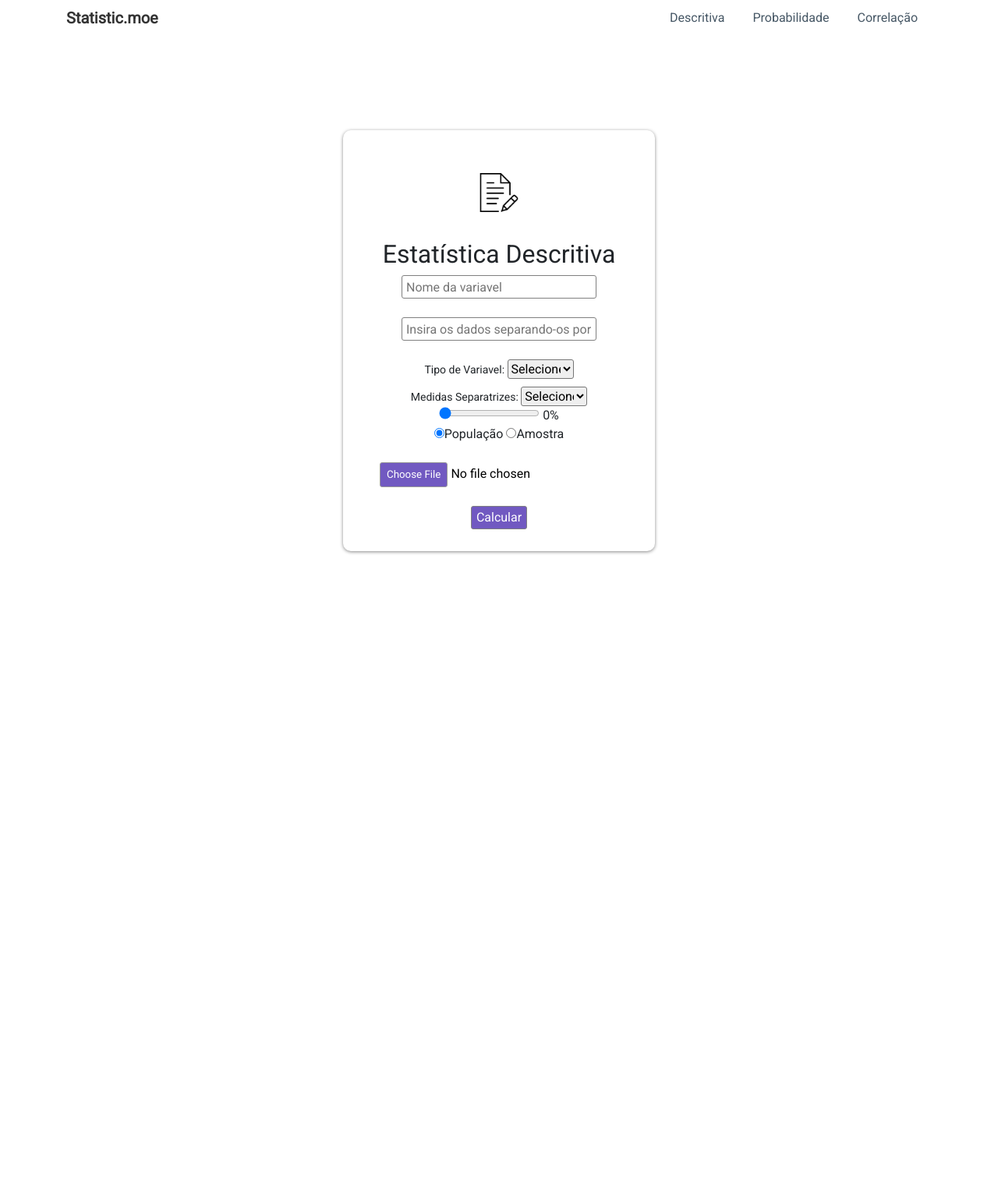
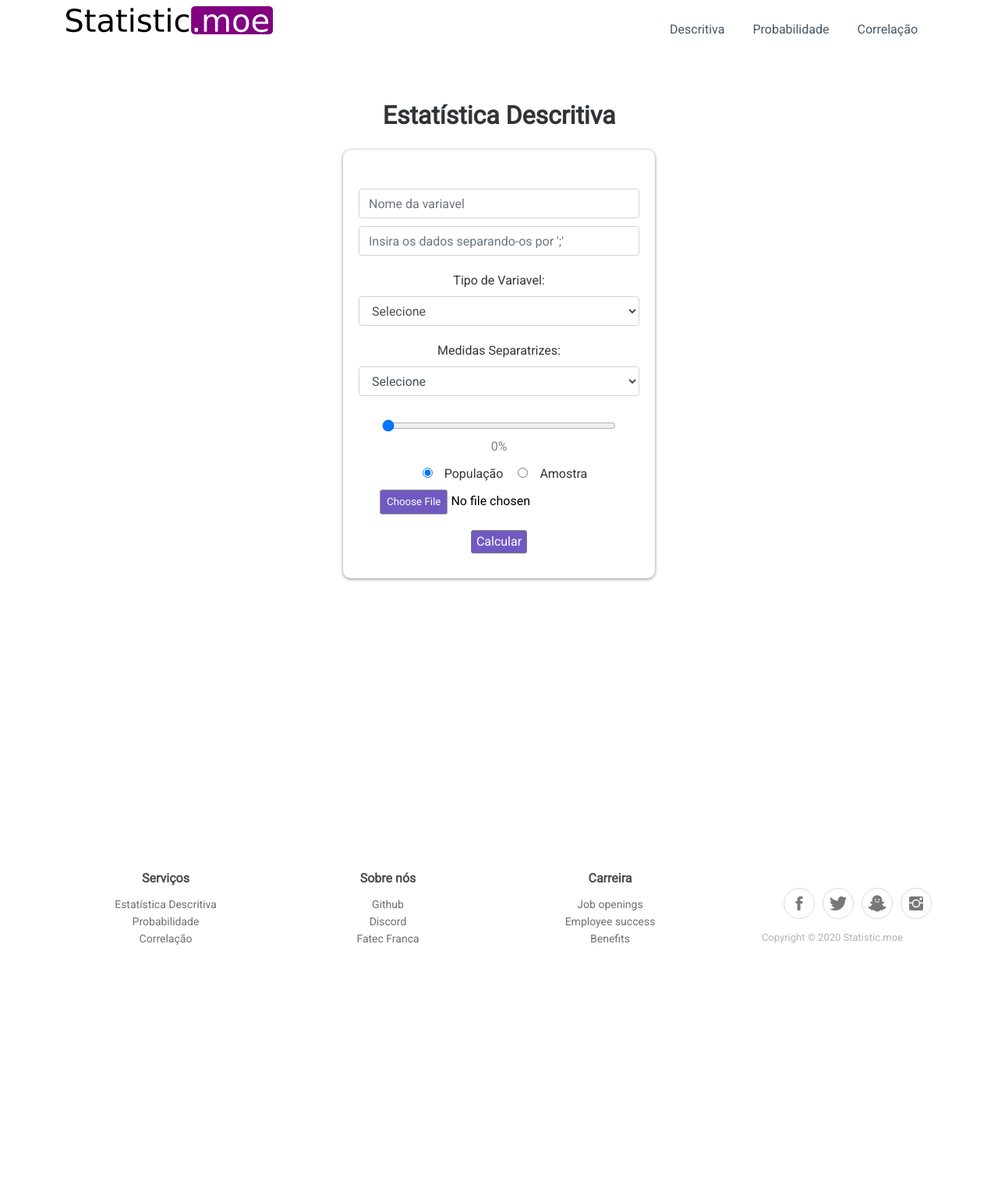
Before and after one commit to rarrifano/statistic-moe, a website: page descritiva.html in a window 1280 px wide. Shown: the part 13-1555 px from the top of the page at 78% size. Before the commit the page ends 800 px from the top, so only its background shows below. Drawn offline with nearby package versions, Linux system fonts and the light colour scheme; files whose address does not match are found by name.

Commit message:
Alterações de interface e acesso a correlação

```diff
--- a/assets/css/styles.css
+++ b/assets/css/styles.css
@@ -8,49 +8,27 @@
 .box{
     width: 400px;
     background: #ffffff;
-    margin-top:  50px;
-    height: 540px;
-    padding: 80px 40px;
+    margin-top:300px;
+    height: 550px;
+    padding: 60px 20px;
     border-radius: 10px;
-    position: absolute;
+    position: relative;
     left: 50%;
-    top: 50%;
+    top: 10%;
     transform: translate(-50%,-50%);
     box-shadow: 0 1px 4px #888888;
 }
 
-.box img{
-    position: absolute;
-    left: 50%;
-    transform: translate(-50%, -50%);
-    width: 50px;
-    margin-bottom: 60px;
+.box .content{
+    text-align: center;
 
 }
-
-.box .content{
-    margin-top: 60px;
-    text-align: center;
-}
-
-.input{
-    width: 250px;
-    height: 30px;
-    border: 1px solid grey;
-    border-radius: 3px;
-    padding-left: 5px;
-}
-
-select{
-    width: 85px;
-    height: 25px;
-    border-radius: 3px;
-}
-
 span{
     font-size: 14px;
 }
-
+input #inputTitulo{
+    margin-bottom: 10px;
+}
 .box button{
     border-radius: 3px;
     color: #ffffff;
@@ -60,6 +38,7 @@ span{
     background-size: 150%;
     border: 1px solid grey;
     height: 30px;
+
 }
 
 .box button:hover{
@@ -70,76 +49,87 @@ span{
 .importArchive {
     color: black;
   }
-  .importArchive::-webkit-file-upload-button {
-    display: inline-block;
+.importArchive::-webkit-file-upload-button {
     background-color: #7159c1;
     color: #ffffff;
     border: 1px solid #999;
     border-radius: 3px;
     padding: 5px 8px;
     outline: none;
-
     -webkit-user-select: none;
     cursor: pointer;
     font-size: 10pt;
 
-  }
-  .importArchive:hover::before {
-    border-color: black;
-  }
-  .importArchive:active {
-    outline: 0;
-  }
-  .importArchive:active::before {
-    background-color:  black;
-  }
-
+}
 table{
     border-spacing: 0px;
     margin-left: auto;
     margin-right: auto;
     margin-bottom: 20px;
     margin-top: 50px;
+    font-weight: bold;
 }
+
 td {
-    border: 1px solid #606060;
+    border: 1px solid rgba(113, 89, 192, 0.5);
     padding: 10px;
-    text-align: left;
+    text-align: center;
     vertical-align: top;
     vertical-align: top;
-    font-weight: bold;
     text-align: center;
 }
 th{
-    border: 1px solid #606060;
+    border: 1px solid rgba(113, 89, 192, 0.5);
     border-spacing: 0px;
+    padding: 10px;
+    color: #7159c1;
     margin-left: auto;
     margin-right: auto;
     text-align: center;
 }
 tr{
-    border: 1px solid #606060;
+    border: 1px solid rgba(113, 89, 192, 0.5);
     border-spacing: 0px;
     margin-left: auto;
     margin-right: auto;
     text-align: center;
+
 }
 p{
-    margin-top: 0px;
-    margin-bottom: 0px;
-    display: inline-block;
+    text-align: center;
+    margin-bottom: auto;
+    color: black;
 }
 .amostragem{
     margin:20px;
-    display: inline-table;
     margin: auto;
 }
 .bms{
     margin-top: 2px;
+    margin-bottom: 10px;
     margin: auto;
     display: inline-block;
     text-align: center;
 }
-#cars{
-    margin-top: 10px;
+
+#calculaDesc{
+    text-align: center;
+    margin-top: 20px;
 }
+#barraMedidas{
+    margin-top: 20px;
+    width: 300px;
+    background-color: blueviolet;
+}
+.amostragem{
+    margin: 15px;
+}
+select{
+    margin-bottom: 20px;
+}
+#inputValores{
+    margin-bottom: 20px;
+}
+.grid-item{
+    display: grid;
+}
--- a/descritiva.html
+++ b/descritiva.html
@@ -1,12 +1,12 @@
 <!doctype html>
 <html lang="pt-BR">
+
 <head>
-    <title>Estatística Descritiva - Statistic.moe</title>
+  <title>Estatística Descritiva | Statistic.moe</title>
   <!-- Required meta tags -->
   <meta charset="utf-8">
   <meta name="viewport" content="width=device-width, initial-scale=1, shrink-to-fit=no">
   <link href="https://fonts.googleapis.com/css?family=Roboto&display=swap" rel="stylesheet">
-    <link rel="stylesheet" href="assets/css/styles.css">
   <link rel="stylesheet" href="assets/css/bootstrap.min.css">
   <link rel="stylesheet" href="assets/fonts/font-awesome.min.css">
   <link rel="stylesheet" href="assets/fonts/ionicons.min.css">
@@ -16,16 +16,17 @@
   <link rel="stylesheet" href="assets/css/styles.css">
   <!-- Bootstrap CSS -->
 </head>
+
 <body onload="barraBMS()">
   <nav class="navbar navbar-light navbar-expand-md navigation-clean">
-    <div class="container"><a class="navbar-brand" href="./index.html">Statistic.moe</a><button data-toggle="collapse"
+    <div class="container"><a class="navbar-brand" href="./index.html"><img class="mb-4" src="../assets/img/static.png"></a></a><button data-toggle="collapse"
         class="navbar-toggler" data-target="#navcol-1"><span class="sr-only">Toggle navigation</span><span
           class="navbar-toggler-icon"></span></button>
       <div class="collapse navbar-collapse" id="navcol-1">
         <ul class="nav navbar-nav ml-auto">
           <li class="nav-item" role="presentation"><a class="nav-link" href="/descritiva.html">Descritiva</a></li>
-                <li class="nav-item" role="presentation"><a class="nav-link"
-                        href="./probabilidade.html">Probabilidade</a></li>
+          <li class="nav-item" role="presentation"><a class="nav-link" href="./probabilidade.html">Probabilidade</a>
+          </li>
           <li class="nav-item" role="presentation"><a class="nav-link" href="#">Correlação</a></li>
         </ul>
       </div>
@@ -33,7 +34,8 @@
   </nav>
 
   <!-- Modal -->
-<div class="modal fade" id="staticBackdrop" data-backdrop="static" data-keyboard="false" tabindex="-1" role="dialog" aria-labelledby="staticBackdropLabel" aria-hidden="true">
+  <div class="modal fade" id="staticBackdrop" data-backdrop="static" data-keyboard="false" tabindex="-1" role="dialog"
+    aria-labelledby="staticBackdropLabel" aria-hidden="true">
     <div class="modal-dialog modal-lg">
       <div class="modal-content">
         <div class="modal-header">
@@ -44,26 +46,26 @@
           </div>
         </div>
         <div class="modal-footer">
-      <button type="button" class="btn btn-primary" data-dismiss="modal" onclick="apagar()">Fechar</button>
+          <button type="button" class="btn btn-primary" data-dismiss="modal" onclick="apagarDescritiva()">Fechar</button>
         </div>
       </div>
     </div>
   </div>
-
-<form>
+  <div class="article-list">
+    <div class="container">
+        <div class="intro">
+            <h2 class="text-center">Estatística Descritiva</h2>
+        </div>
+      <div>
+    </div>
+  </div>
   <div class="box">
-    <img src="assets/img/document.png">
     <div class="content">
-      <h2 class="box-title">Estatística Descritiva</h2>
-      <input class="input" id="inputTitulo" placeholder="Nome da variavel"/>
-      <br/>
-      <br/>
-      <input class="input" id="inputValores" placeholder="Insira os dados separando-os por ';'"/>
-      <br/>
-      <br/>
+      <input class="form-control" id="inputTitulo" placeholder="Nome da variavel" style="margin-bottom: 10px; margin-top: -10px;"/>
+      <input class="form-control" id="inputValores" placeholder="Insira os dados separando-os por ';'"/>
       <div>
-      <span>Tipo de Variavel: </span>
-      <select id="variaveis">
+        <label for="#variaveis">Tipo de Variavel:</label>
+        <select id="variaveis" class="form-control">
           <option value="" selected disabled>Selecione</option>
           <option value="qualitativaNominal">Qualitativa Nominal</option>
           <option value="qualitativaOrdinal">Qualitativa Ordinal</option>
@@ -72,9 +74,9 @@
         </select>
       </div>
       <div>
-      <span>Medidas Separatrizes: </span>
-      <select id="cars" onchange="mudaBarra()">
-        <option value="" selected disabled >Selecione</option>
+        <label for="#cars">Medidas Separatrizes:</label>
+        <select id="cars" class="form-control" onchange="mudaBarra()" style="margin-bottom: 10px;">
+          <option value="" selected disabled>Selecione</option>
           <option value="Quartil">Quartil</option>
           <option value="Quintil">Quintil</option>
           <option value="Decil">Decil</option>
@@ -82,17 +84,58 @@
         </select>
         <input type="range" min="0" max="0" value="0" step="1" class="bms" id="barraMedidas">
         <p id="valorBMS">-</p>
+      </div>
+      <div id="barra">
+        <input type="radio" name="tipo" class="amostragem" value="populacao" checked>População
+        <input type="radio" name="tipo" class="amostragem" value="amostra">Amostra<br>
+      </div>
       <div>
-      <input type="radio" name="tipo" class="amostragem" value="populacao" checked>População
-      <input type="radio" name="tipo" class="amostragem"value="amostra">Amostra<br>
+      <input type="file" accept=".csv" class="importArchive" id="importArchive"></input>
       </div>
-      <br/>
-      <input type="file" accept=".csv" class = "importArchive" id="importArchive"></input>
-      <br/>
-      <br/>
-      <button type="button" id="calculaDesc" data-toggle="modal" data-target="#staticBackdrop" onclick="execRender()">Calcular</button>
-</form>
+      <div>
+      <button type="button" id="calculaDesc" data-toggle="modal" data-target="#staticBackdrop"
+        onclick="execRender()">Calcular</button>
+      </div>
+    </div>
+  </div>
 
+    <div class="footer-clean">
+      <footer>
+        <div class="container">
+          <div class="row justify-content-center">
+            <div class="col-sm-4 col-md-3 item">
+              <h3>Serviços</h3>
+              <ul>
+                <li><a href="#">Estatística Descritiva</a></li>
+                <li><a href="#">Probabilidade</a></li>
+                <li><a href="#">Correlação</a></li>
+              </ul>
+            </div>
+            <div class="col-sm-4 col-md-3 item">
+              <h3>Sobre nós</h3>
+              <ul>
+                <li><a href="#">Github</a></li>
+                <li><a href="#">Discord</a></li>
+                <li><a href="#">Fatec Franca</a></li>
+              </ul>
+            </div>
+            <div class="col-sm-4 col-md-3 item">
+              <h3>Carreira</h3>
+              <ul>
+                <li><a href="#">Job openings</a></li>
+                <li><a href="#">Employee success</a></li>
+                <li><a href="#">Benefits</a></li>
+              </ul>
+            </div>
+            <div class="col-lg-3 item social"><a href="#"><i class="icon ion-social-facebook"></i></a><a href="#"><i
+                  class="icon ion-social-twitter"></i></a><a href="#"><i class="icon ion-social-snapchat"></i></a><a
+                href="#"><i class="icon ion-social-instagram"></i></a>
+              <p class="copyright">Copyright © 2020 Statistic.moe</p>
+            </div>
+          </div>
+        </div>
+      </footer>
+    </div>
 
     <script src="assets/js/funcoes.js"></script>
     <script src="assets/js/calculos.js"></script>
@@ -101,4 +144,5 @@
     <script src="assets/js/jquery.min.js"></script>
     <script src="assets/js/bootstrap.min.js"></script>
 </body>
+
 </html>
--- /dev/null
+++ b/signin.css
@@ -0,0 +1,44 @@
+html,
+body {
+  height: 100%;
+}
+
+body {
+  display: -ms-flexbox;
+  display: flex;
+  -ms-flex-align: center;
+  align-items: center;
+  padding-top: 40px;
+  padding-bottom: 40px;
+  background-color: #f5f5f5;
+}
+
+.form-signin {
+  width: 100%;
+  max-width: 330px;
+  padding: 15px;
+  margin: auto;
+}
+.form-signin .checkbox {
+  font-weight: 400;
+}
+.form-signin .form-control {
+  position: relative;
+  box-sizing: border-box;
+  height: auto;
+  padding: 10px;
+  font-size: 16px;
+}
+.form-signin .form-control:focus {
+  z-index: 2;
+}
+.form-signin input[type="email"] {
+  margin-bottom: -1px;
+  border-bottom-right-radius: 0;
+  border-bottom-left-radius: 0;
+}
+.form-signin input[type="password"] {
+  margin-bottom: 10px;
+  border-top-left-radius: 0;
+  border-top-right-radius: 0;
+}
```
Also changed, not shown: index.html (+11 -12 lines), probabilidade.html (+37 -25 lines), assets/img/static.png (added). Lines whose indentation alone changed are shown as unchanged.
